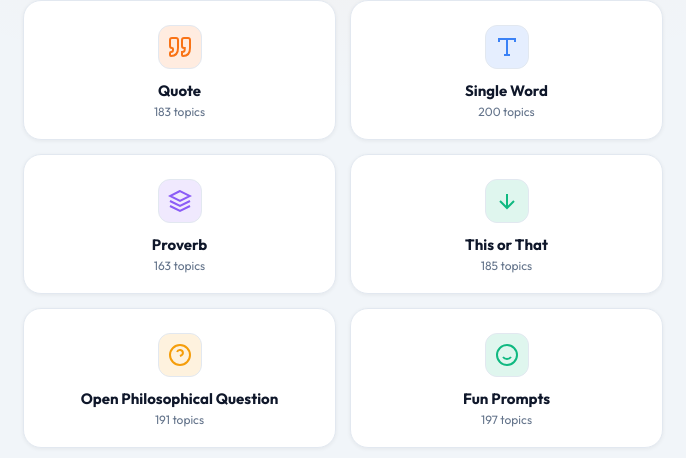
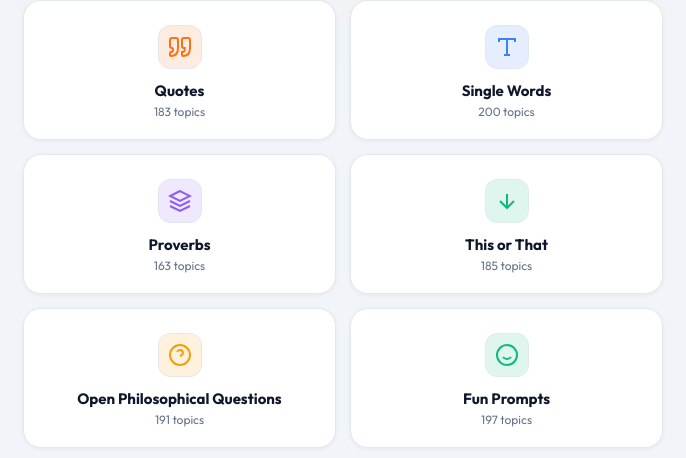
Before and after one commit to rodangapp/Impromptu-Speech, a website: page index.html in a window 1280 px wide. Shown: the part 140-598 px from the top of the page, 297-983 px from the left. Drawn offline with nearby package versions, Linux system fonts and the light colour scheme.

Commit message:
Add files via upload

```diff
--- a/index.html
+++ b/index.html
@@ -793,7 +793,7 @@ textarea.text-input { min-height: 100px; resize: vertical; }
 // ═══════════════════════════════════════════════════════════════
 
 const TOPICS = {
-  "Quote": [
+  "Quotes": [
     "\"The only thing we have to fear is fear itself.\" — Franklin D. Roosevelt",
     "\"Ask not what your country can do for you — ask what you can do for your country.\" — John F. Kennedy",
     "\"In the end, it's not the years in your life that count. It's the life in your years.\" — Abraham Lincoln",
@@ -979,7 +979,7 @@ const TOPICS = {
     "\"Life can only be understood backwards; but it must be lived forwards.\" — Søren Kierkegaard"
   ],
 
-  "Single Word": [
+  "Single Words": [
     "Integrity","Courage","Resilience","Humility","Compassion","Loyalty","Honesty","Perseverance","Discipline","Empathy",
     "Gratitude","Kindness","Patience","Wisdom","Grace","Dignity","Grit","Virtue","Character","Honor",
     "Identity","Purpose","Belonging","Authenticity","Legacy","Potential","Growth","Ambition","Confidence","Pride",
@@ -1002,7 +1002,7 @@ const TOPICS = {
     "Division","Exclusion","Inclusion","Acceptance","Tolerance","Hatred","Kindness","Cruelty","Generosity","Selfishness"
   ],
 
-  "Proverb": [
+  "Proverbs": [
     "Actions speak louder than words.",
     "The early bird catches the worm.",
     "Don't judge a book by its cover.",
@@ -1356,7 +1356,7 @@ const TOPICS = {
     "Chasing greatness or Defining it yourself"
   ],
 
-  "Open Philosophical Question": [
+  "Open Philosophical Questions": [
     "What makes a person truly successful?",
     "Can someone be both ambitious and content?",
     "Is it more important to be liked or respected?",
@@ -1756,17 +1756,17 @@ const TOPICS = {
 // ═══════════════════════════════════════════════════════════════
 
 const CATS_CONFIG = {
-  "Quote": {
+  "Quotes": {
     color: "#f97316",
     icon: `<svg viewBox="0 0 24 24" fill="none" stroke="currentColor" stroke-width="2"><path d="M3 21c3 0 7-1 7-8V5c0-1.25-.756-2.017-2-2H4c-1.25 0-2 .75-2 1.972V11c0 1.25.75 2 2 2 1 0 1 0 1 1v1c0 1-1 2-2 2s-1 .008-1 1.031V20c0 1 0 1 1 1zm12 0c3 0 7-1 7-8V5c0-1.25-.757-2.017-2-2h-4c-1.25 0-2 .75-2 1.972V11c0 1.25.75 2 2 2h.75c0 2.25.25 4-2.75 4v3c0 1 0 1 1 1z"/></svg>`,
     desc: "Famous & competition quotes"
   },
-  "Single Word": {
+  "Single Words": {
     color: "#3b82f6",
     icon: `<svg viewBox="0 0 24 24" fill="none" stroke="currentColor" stroke-width="2"><polyline points="4 7 4 4 20 4 20 7"/><line x1="9" y1="20" x2="15" y2="20"/><line x1="12" y1="4" x2="12" y2="20"/></svg>`,
     desc: "Abstract words to explore"
   },
-  "Proverb": {
+  "Proverbs": {
     color: "#8b5cf6",
     icon: `<svg viewBox="0 0 24 24" fill="none" stroke="currentColor" stroke-width="2"><path d="M12 2L2 7l10 5 10-5-10-5z"/><path d="M2 17l10 5 10-5"/><path d="M2 12l10 5 10-5"/></svg>`,
     desc: "Wisdom from world cultures"
@@ -1776,7 +1776,7 @@ const CATS_CONFIG = {
     icon: `<svg viewBox="0 0 24 24" fill="none" stroke="currentColor" stroke-width="2"><line x1="12" y1="5" x2="12" y2="19"/><polyline points="19 12 12 19 5 12"/></svg>`,
     desc: "Two sides, one argument"
   },
-  "Open Philosophical Question": {
+  "Open Philosophical Questions": {
     color: "#f59e0b",
     icon: `<svg viewBox="0 0 24 24" fill="none" stroke="currentColor" stroke-width="2"><circle cx="12" cy="12" r="10"/><path d="M9.09 9a3 3 0 0 1 5.83 1c0 2-3 3-3 3"/><line x1="12" y1="17" x2="12.01" y2="17"/></svg>`,
     desc: "Deep questions, clear positions"
@@ -2110,6 +2110,16 @@ async function callBackend(payload) {
 }
 
 async function getFeedback() {
+  // Ensure session is loaded before checking (fixes Safari async timing bug)
+  if (!window._user) {
+    const { data: { session } } = await _supabase.auth.getSession();
+    if (session) {
+      _session = session;
+      _user = session.user;
+      window._user = session.user;
+    }
+  }
+
   // Guest session counter - allow 10 free sessions before requiring sign-up
   if (!window._user) {
     const used = parseInt(localStorage.getItem("guest_sessions") || "0");
```
